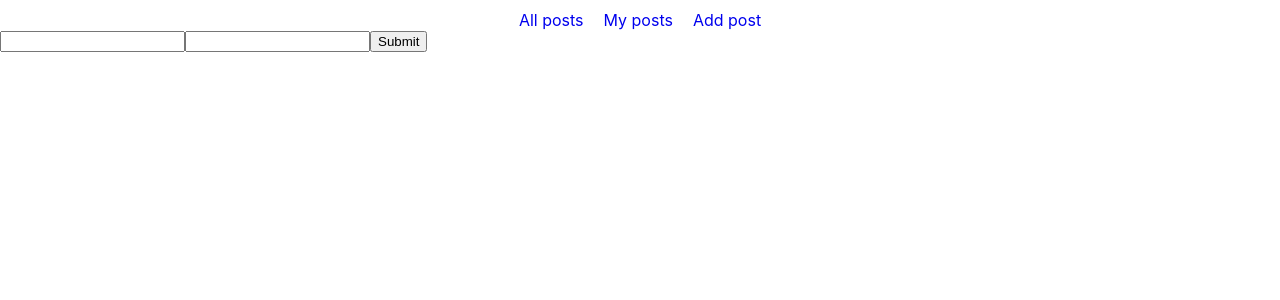
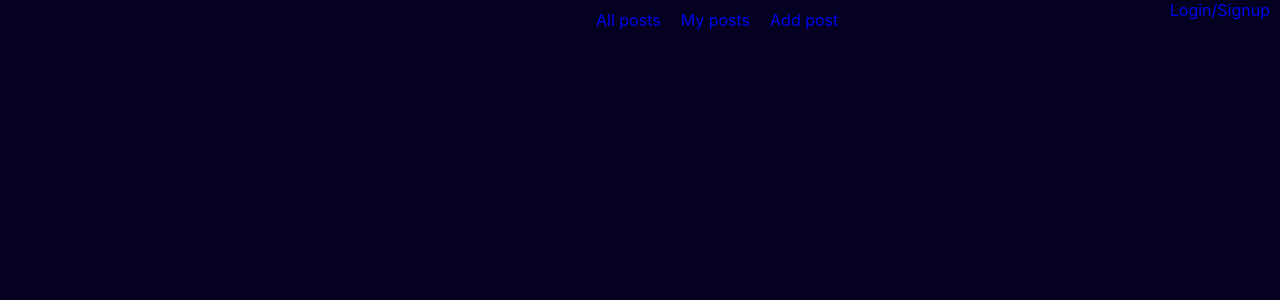
Before and after one commit to ResponseTime/DevSavvy, a React (Create React App) app in the folder frontend/: page / in a window 1280 px wide. Shown: the top 300 px of the page. Built offline with nearby package versions, Linux system fonts and the light colour scheme.

Commit message:
working on the styling

```diff
--- a/frontend/src/App.css
+++ b/frontend/src/App.css
@@ -1,7 +1,8 @@
 .d{
     display: flex;
-    height: 100vh;
+    height: 90vh;
     width: 100%;
+    background-color: rgb(4, 2, 32);
 }
 .d1{
     display: flex;
@@ -18,18 +19,26 @@
     background-color: red;
 }
 .navbar{
-    display: flex;
-    height: 10px;
+    position: absolute;
+    height: 30px;
     text-align: center;
-    flex-flow: row wrap;
-    justify-content: center;
+    left: 45%;
     align-items: center;
     margin: 10px 10px;
+    display: inline;
+    z-index: 11;
+
 }
-navbar>a,a {
+body{
+    background-color: rgb(4, 2, 32);
+}
+navbar> a,a {
     text-decoration: none;
     margin:0px 10px;
     z-index: 11;
+}
+a{
+    display: inline;
 }
 .App-header {
     background-color: #282c34;
@@ -45,23 +54,24 @@ navbar>a,a {
     padding: 12px;
 }
 .App{
-    margin:10px 10px;
-    float:left;
+    margin:20px 10px;
+
 }
 
 .DraftEditor-root{
-    height: 700px !important;
+    height: 650px !important;
 }
 
 .wrapper-class {
     padding: 1rem;
-    border: 1px solid #ccc;
+
     margin:auto;
     width: 1000px;
+    border-radius: 50px !important;
 }
 .wrapper-class1 {
     padding: 1rem;
-    border: 1px solid #ccc;
+
     margin:auto;
     width: 1000px;
 }
@@ -86,5 +96,11 @@ navbar>a,a {
 .cen{
     width: 100%;
     margin: auto;
-    height: 100%;
 }
+.log{
+    position: absolute;
+    top: 0;
+    height: 100vh;
+    width: 100vw;
+    background-color:red
+}
--- a/frontend/src/App.js
+++ b/frontend/src/App.js
@@ -1,5 +1,5 @@
 import "./App.css";
-import { BrowserRouter as Router, useNavigate } from "react-router-dom";
+import { Link, BrowserRouter as Router, useNavigate } from "react-router-dom";
 import Animate from "./components/Animate";
 import Navbar from "./components/Navbar";
 import Footer from "./components/Footer";
@@ -19,7 +19,6 @@ function App() {
     <>
       <Router>
         <Navbar />
-        {!user ? <Login /> : null}
         <Animate blog={blog} set={setBlog} user={user} setUser={setUser} />
       </Router>
     </>
--- a/frontend/src/components/Login.js
+++ b/frontend/src/components/Login.js
@@ -25,9 +25,11 @@ export default function Login(props) {
   };
   return (
     <>
-      <input type="text" value={user} onChange={handle} />
-      <input type="password" value={pass} onChange={handle1} />
-      <input type="submit" value="Submit" onClick={log} />
+      <div className="log">
+        <input type="text" value={user} onChange={handle} />
+        <input type="password" value={pass} onChange={handle1} />
+        <input type="submit" value="Submit" onClick={log} />
+      </div>
     </>
   );
 }
--- a/frontend/src/components/MyEditor.js
+++ b/frontend/src/components/MyEditor.js
@@ -19,8 +19,8 @@ export default function MyEditor(props) {
     props.set(contentState);
   };
   return (
+    isMounted && (
       <div className="App">
-      isMounted &&
         <Editor
           defaultContentState={contentState}
           onContentStateChange={setContentState}
@@ -30,5 +30,6 @@ export default function MyEditor(props) {
         />
         <button onClick={sendInp}>click</button>
       </div>
+    )
   );
 }
--- a/frontend/src/components/Navbar.js
+++ b/frontend/src/components/Navbar.js
@@ -2,10 +2,15 @@ import React from "react";
 import { Link } from "react-router-dom";
 export default function Navbar() {
   return (
-    <div className="navbar">
-      <Link to="/">All posts</Link>
-      <Link to="/mposts">My posts</Link>
-      <Link to="/apost">Add post</Link>
-    </div>
+    <>
+      <div className="navbar">
+        <Link to="/">All posts</Link>
+        <Link to="/mposts">My posts</Link>
+        <Link to="/apost">Add post</Link>
+      </div>
+      <Link to="/login" style={{ float: "right" }}>
+        Login/Signup
+      </Link>
+    </>
   );
 }
--- a/frontend/src/components/Posts.js
+++ b/frontend/src/components/Posts.js
@@ -1,5 +1,21 @@
 import React from "react";
-
+import { motion } from "framer-motion";
 export default function Posts(props) {
-  return <div>{props.user}</div>;
+  return (
+    <motion.div
+      initial={{ transform: "translateX(-3000px)", opacity: 0 }}
+      animate={{ transform: "translateX(0px)", opacity: 1 }}
+      exit={{
+        transform: "translateX(0px)",
+        transition: {
+          duration: 0.1,
+          ease: "easeInOut",
+          type: "spring",
+        },
+        opacity: 1,
+      }}
+    >
+      {props.user}
+    </motion.div>
+  );
 }
```
Lines whose indentation alone changed are shown as unchanged.
